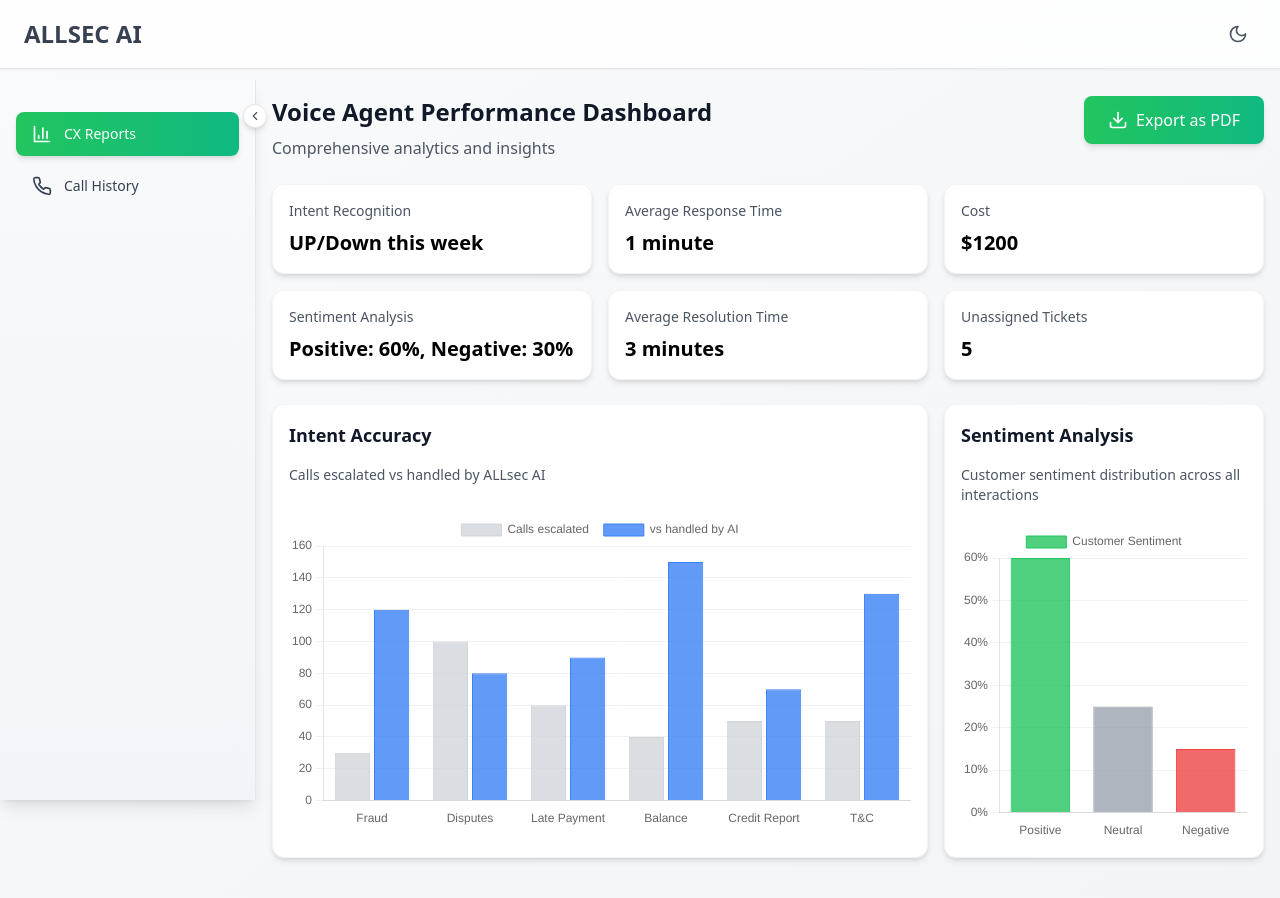
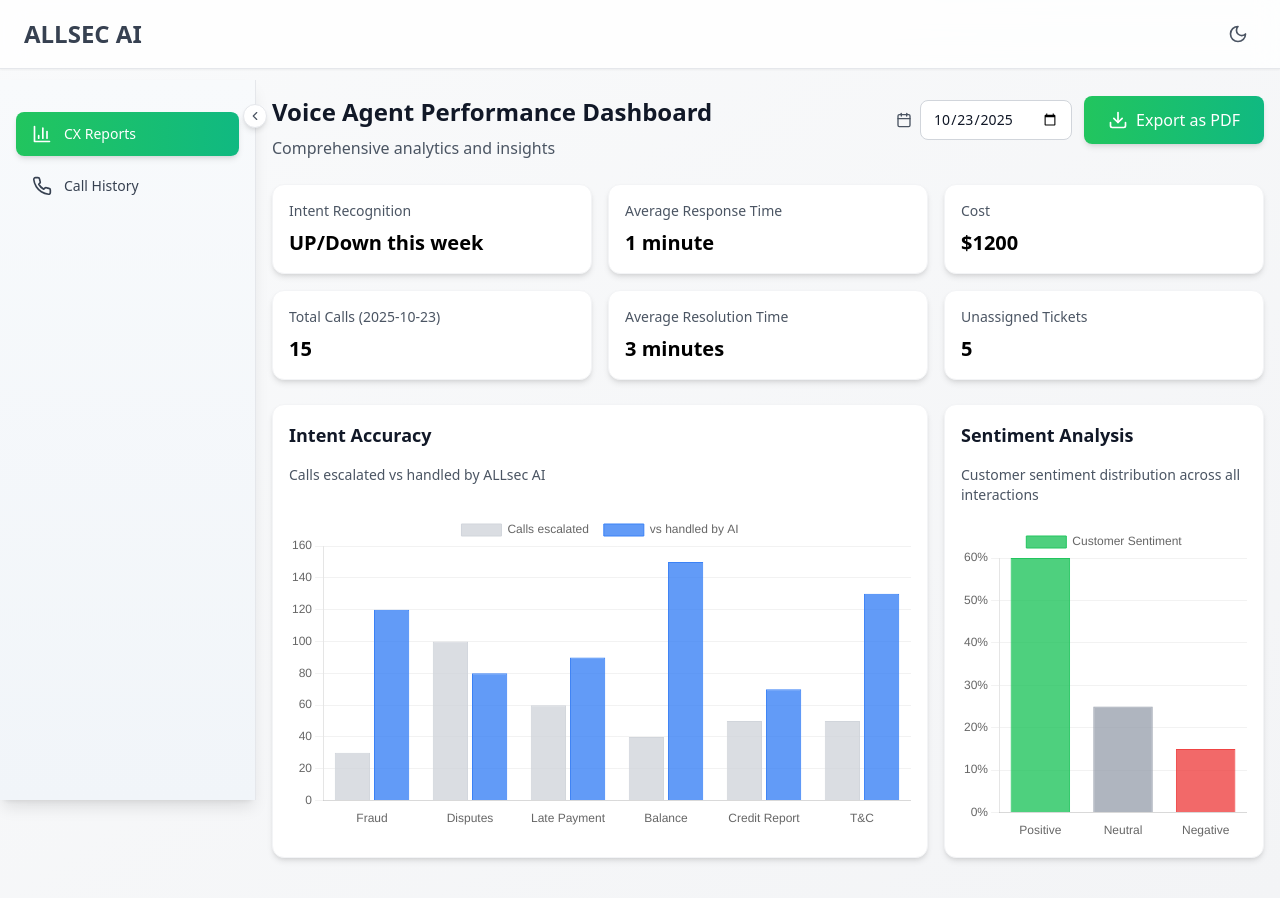
Before and after one commit to ranjithRW/new-allsec-dashboard, a React (Vite) app: page / in a window 1280 px wide. Built offline with nearby package versions, Linux system fonts and the light colour scheme.

Commit message:
add:total calls in dashboard cx reports

```diff
--- a/src/data/mockData.ts
+++ b/src/data/mockData.ts
@@ -9,9 +9,25 @@ export const cxReportsKPI = {
   intentRecognition: 'UP/Down this week',
   avgResponseTime: '1 minute',
   cost: '$1200',
-  sentimentAnalysis: 'Positive: 60%, Negative: 30%',
+  totalCallsToday: 15, // This will be dynamically calculated
   avgResolutionTime: '3 minutes',
   unassignedTickets: 5
+};
+
+// Function to get total calls for a specific date
+export const getTotalCallsForDate = (date: string): number => {
+  return callHistoryRecords.filter(record => {
+    const recordDate = record.date.split(' ')[0]; // Extract date part (YYYY-MM-DD)
+    return recordDate === date;
+  }).length;
+};
+
+// Function to get calls for date range
+export const getCallsForDateRange = (startDate: string, endDate: string) => {
+  return callHistoryRecords.filter(record => {
+    const recordDate = record.date.split(' ')[0]; // Extract date part (YYYY-MM-DD)
+    return recordDate >= startDate && recordDate <= endDate;
+  });
 };
 
 export const intentAccuracyData = {
--- a/src/pages/CXReports.tsx
+++ b/src/pages/CXReports.tsx
@@ -1,5 +1,6 @@
 import { motion } from 'framer-motion';
-import { Download } from 'lucide-react';
+import { Download, Calendar } from 'lucide-react';
+import { useState } from 'react';
 import html2canvas from 'html2canvas';
 import jsPDF from 'jspdf';
 import {
@@ -12,11 +13,17 @@ import {
   Legend
 } from 'chart.js';
 import { Bar } from 'react-chartjs-2';
-import { cxReportsKPI, intentAccuracyData, sentimentAnalysisData } from '../data/mockData';
+import { cxReportsKPI, intentAccuracyData, sentimentAnalysisData, getTotalCallsForDate } from '../data/mockData';
 
 ChartJS.register(CategoryScale, LinearScale, BarElement, Title, Tooltip, Legend);
 
 export default function CXReports() {
+  // State for date filtering
+  const [selectedDate, setSelectedDate] = useState('2025-10-23'); // Default to today
+
+  // Calculate total calls for selected date
+  const totalCallsForSelectedDate = getTotalCallsForDate(selectedDate);
+
   // Create chart data for sentiment analysis
   const sentimentChartData = {
     labels: sentimentAnalysisData.labels,
@@ -258,7 +265,17 @@ export default function CXReports() {
           <h2 className="text-xl sm:text-2xl font-bold text-gray-900 dark:text-white mb-2">Voice Agent Performance Dashboard</h2>
           <p className="text-sm sm:text-base text-gray-600 dark:text-gray-400">Comprehensive analytics and insights</p>
         </div>
-        <div className="flex-shrink-0">
+        <div className="flex-shrink-0 flex items-center gap-3">
+          {/* Date Filter */}
+          <div className="flex items-center gap-2">
+            <Calendar size={16} className="text-gray-600 dark:text-gray-400" />
+            <input
+              type="date"
+              value={selectedDate}
+              onChange={(e) => setSelectedDate(e.target.value)}
+              className="px-3 py-2 border border-gray-300 dark:border-gray-600 rounded-lg bg-white dark:bg-gray-800 text-gray-900 dark:text-white text-sm focus:ring-2 focus:ring-blue-500 focus:border-transparent"
+            />
+          </div>
           <motion.button
             whileHover={{ scale: 1.05 }}
             whileTap={{ scale: 0.95 }}
@@ -277,7 +294,7 @@ export default function CXReports() {
           { label: 'Intent Recognition', value: cxReportsKPI.intentRecognition, color: 'from-blue-500 to-cyan-500' },
           { label: 'Average Response Time', value: cxReportsKPI.avgResponseTime, color: 'from-green-500 to-emerald-500' },
           { label: 'Cost', value: cxReportsKPI.cost, color: 'from-amber-500 to-orange-500' },
-          { label: 'Sentiment Analysis', value: cxReportsKPI.sentimentAnalysis, color: 'from-purple-500 to-pink-500' },
+          { label: `Total Calls (${selectedDate})`, value: totalCallsForSelectedDate, color: 'from-purple-500 to-pink-500' },
           { label: 'Average Resolution Time', value: cxReportsKPI.avgResolutionTime, color: 'from-cyan-500 to-blue-500' },
           { label: 'Unassigned Tickets', value: cxReportsKPI.unassignedTickets, color: 'from-red-500 to-orange-500' }
         ].map((kpi, index) => (
```
